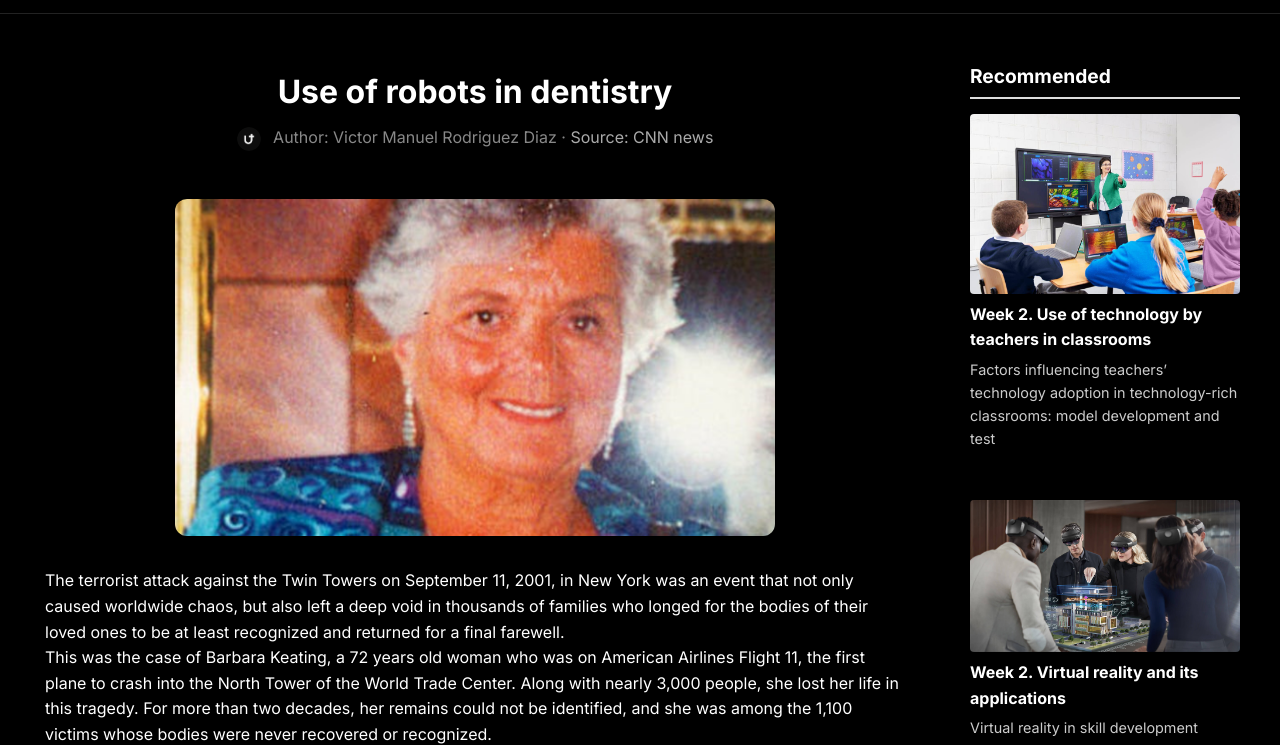
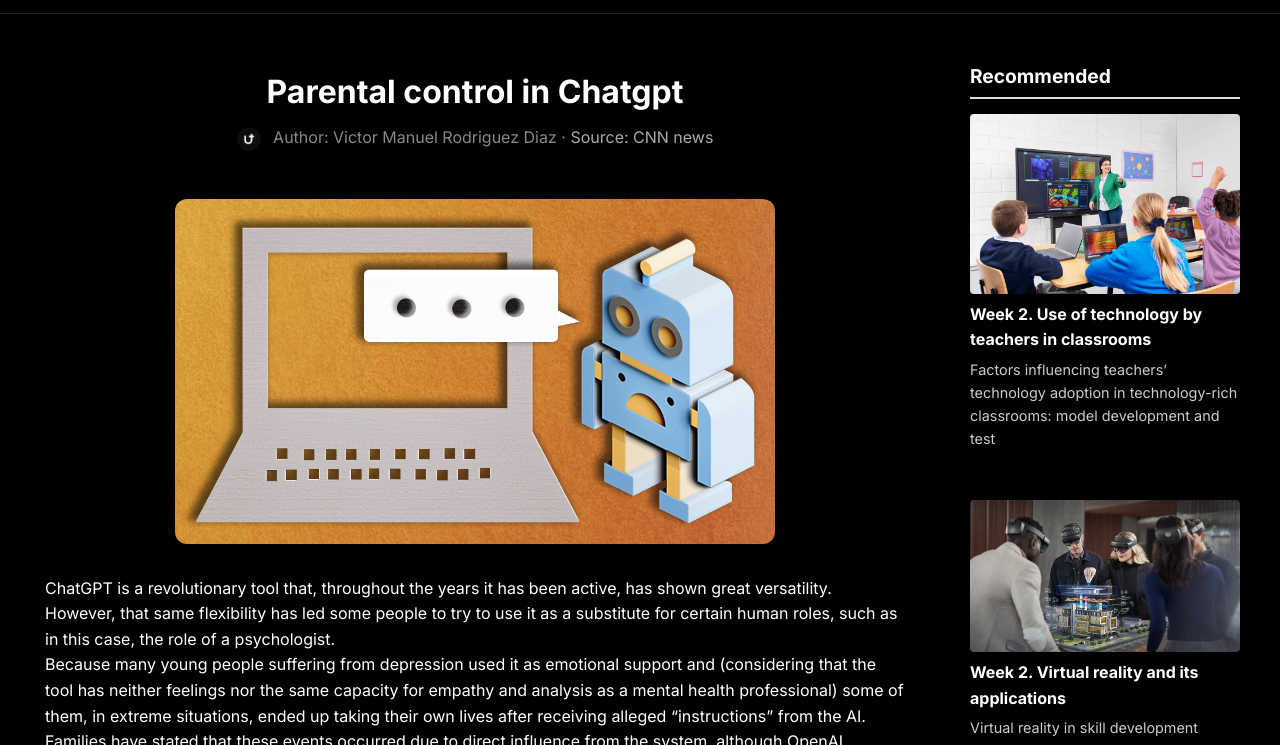
Before and after one commit to SadisOfc/Blog-Ingles, a plain HTML site: page Blog/articles/semana6/articulo2_6.html in a window 1280 px wide. Shown: the part 54-799 px from the top of the page. Drawn offline with Linux system fonts and the light colour scheme.

Commit message:
noticia 2/2 semana 6

```diff
--- a/Blog/articles/semana6/articulo2_6.html
+++ b/Blog/articles/semana6/articulo2_6.html
@@ -30,7 +30,7 @@
   <div class="contenido">
     <article>
       <header class="art-header">
-        <h1>Use of robots in dentistry</h1>
+        <h1>Parental control in Chatgpt</h1>
         <p class="meta">
           <a href="/index.html">
             <img src="/Blog/images/icon.png" alt="Ícono decorativo" class="icono-articulo">
@@ -39,17 +39,15 @@
       </header>
 
       <section class="galeria">
-        <img src="/Blog/images/semana6/viejitabrr.png" alt="La viejita del 911">
+        <img src="/Blog/images/semana6/robocito.png" alt="gpt le da pao pao a los adolescentes">
       </section>
-        <p>The terrorist attack against the Twin Towers on September 11, 2001, in New York was an event that not only caused worldwide chaos, but also left a deep void in thousands of families who longed for the bodies of their loved ones to be at least recognized and returned for a final farewell.</p>
 
-        <p>This was the case of Barbara Keating, a 72 years old woman who was on American Airlines Flight 11, the first plane to crash into the North Tower of the World Trade Center. Along with nearly 3,000 people, she lost her life in this tragedy. For more than two decades, her remains could not be identified, and she was among the 1,100 victims whose bodies were never recovered or recognized.</p>
+        <p>ChatGPT is a revolutionary tool that, throughout the years it has been active, has shown great versatility. However, that same flexibility has led some people to try to use it as a substitute for certain human roles, such as in this case, the role of a psychologist.</p>
 
-        <p>Barbara was remembered as a devoted mother of five and a loving grandmother. She had overcome serious challenges in life, including two battles with breast cancer and the loss of her husband to a brain tumor, yet she always remained strong and compassionate. Beyond her family, she was deeply committed to social causes, serving as director of organizations that supported children and people with disabilities.</p>
+        <p>Because many young people suffering from depression used it as emotional support and (considering that the tool has neither feelings nor the same capacity for empathy and analysis as a mental health professional) some of them, in extreme situations, ended up taking their own lives after receiving alleged “instructions” from the AI. Families have stated that these events occurred due to direct influence from the system, although OpenAI spokespersons explain that the longer the conversations and the more memory is stored, the less effective the warnings become that are supposed to redirect users in crisis to official mental health and support channels.</p>
 
-        <p>After 24 years, advances in DNA analysis finally allowed authorities to identify her remains, bringing a sense of closure to her family.</p>
+        <p>Although the company does not acknowledge these cases as direct implications of the tool, OpenAI recently announced the upcoming release of parental control features. With them, parents will be able to link their accounts to those of their teenage children and receive alerts in case of risky conversations or situations. These measures have been well received by many families, although they represent a major challenge for the company, which must now anticipate behaviors that, ultimately, are also the responsibility of parents.</p>
 
-        <p>Today, part of her remains will rest at the World Trade Center Memorial, together with those of other victims, as an eternal symbol of memory and resilience, while the rest will be buried alongside her husband. In this way, Barbara’s story will forever be linked to one of the darkest moments in modern history. </p>
       </section>
     </article>
   </div>
--- a/Blog/data/articles.json
+++ b/Blog/data/articles.json
@@ -96,11 +96,11 @@
         "visible":true
       },
       {
-        "titulo": "Por verse",
-        "resumen": "Incompleto",
-        "fecha": "Unknown",
+        "titulo": "Parental control in Chatgpt for the youngest. Soon than we expect",
+        "resumen": "Due to some tragic events, openAI has made a decision over the teenagers who use the assistant for emotional support",
+        "fecha": "2025-09-11",
         "ruta": "/Blog/articles/semana6/articulo2_6.html",
-        "visible":false
+        "visible":true
       }
     ],
     "semana7": [
--- a/Blog/data/home.json
+++ b/Blog/data/home.json
@@ -97,7 +97,7 @@
     {
       "titulo": "Week 6, The identified remains of a 72 years old grandmother were found ",
       "resumen": "How with the advances in DNA technology, the remains of a woman were identified and returned to her family",
-      "fecha": "2025-08-06",
+      "fecha": "2025-09-10",
       "ruta": "/Blog/articles/semana6/articulo1_6.html",
       "visible": true,
       "imagen": "/Blog/imagenes/semana6/viejitabrr.png"
@@ -105,11 +105,12 @@
     }
     ,
     {
-      "titulo": "Semana 6, titulo 2",
-      "resumen": "deben modificar este json y el otro, visible debe ser true para que se vea",
-      "fecha": "2025-08-06",
+      "titulo": "Week 6, Parental control in Chatgpt for the youngest. Soon than we expect",
+      "resumen": "Due to some tragic events, openAI has made a decision over the teenagers who use the assistant for emotional support",
+      "fecha": "2025-09-11",
       "ruta": "/Blog/articles/semana6/articulo2_6.html",
-      "visible": false
+      "visible": true,
+      "imagen": "/Blog/imagenes/semana6/robocito.png"
     }
     ,
 
```
Also changed, not shown: Blog/articles/semana6/articulo1_6.html (+4 -0 lines), Blog/images/semana6/robocito.png (added).
